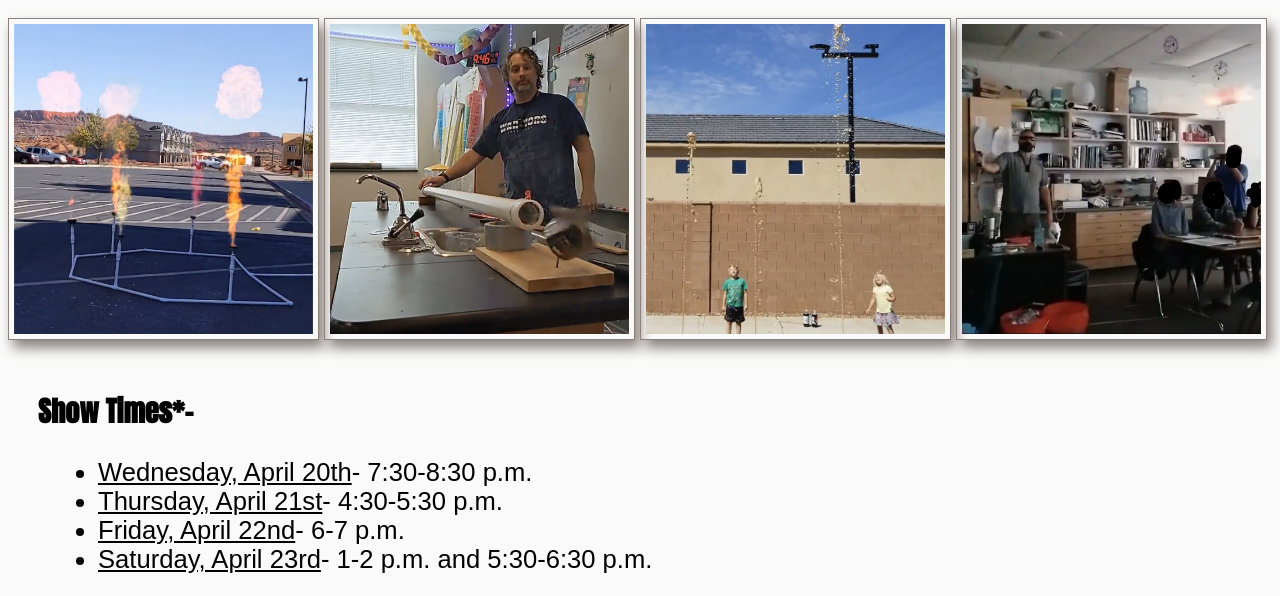
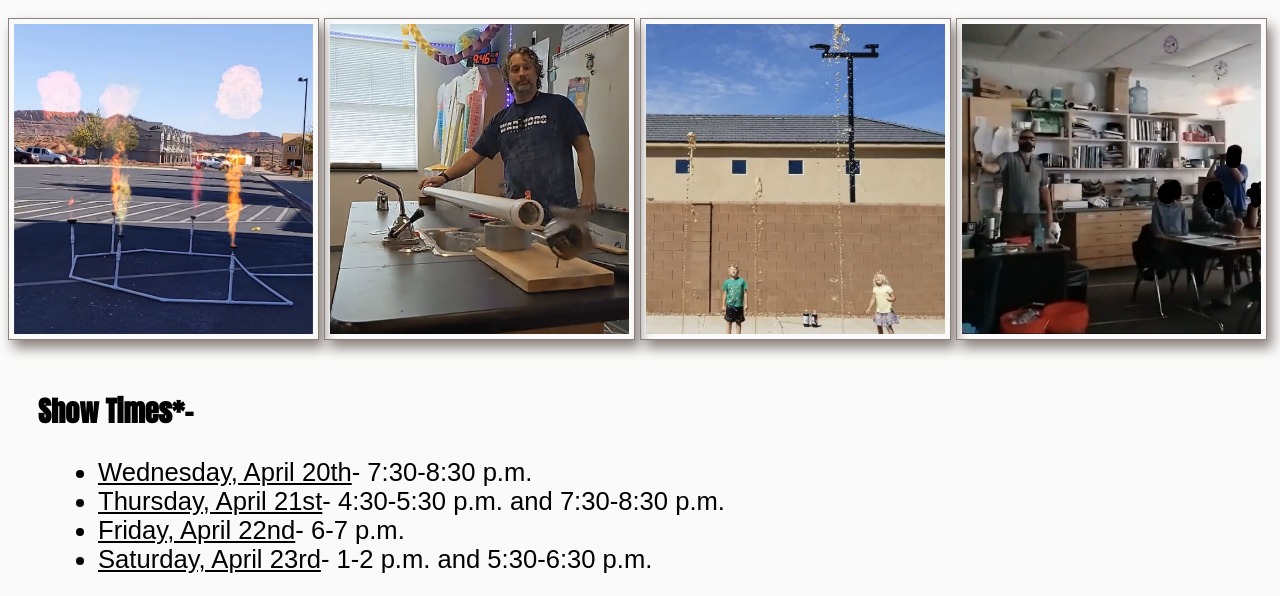
Before and after one commit to kamiejo21/mad-scientist-show, a plain HTML site: page pages/show-times.html in a window 1280 px wide. Shown: the part 184-780 px from the top of the page. Drawn offline with Linux system fonts and the light colour scheme; a web font is replaced by a local one.

Commit message:
Show times updated again by fair

```diff
--- a/pages/show-times.html
+++ b/pages/show-times.html
@@ -38,7 +38,7 @@
         <div class="paragraph-3">Show Times*-</div>
         <ul class="paragraph-2">
             <li><u>Wednesday, April 20th</u>- 7:30-8:30 p.m.</li>
-            <li><u>Thursday, April 21st</u>- 4:30-5:30 p.m.</li>
+            <li><u>Thursday, April 21st</u>- 4:30-5:30 p.m. and 7:30-8:30 p.m.</li>
             <li><u>Friday, April 22nd</u>- 6-7 p.m.</li>
             <li><u>Saturday, April 23rd</u>- 1-2 p.m. and 5:30-6:30 p.m.</li>
         </ul>
```
